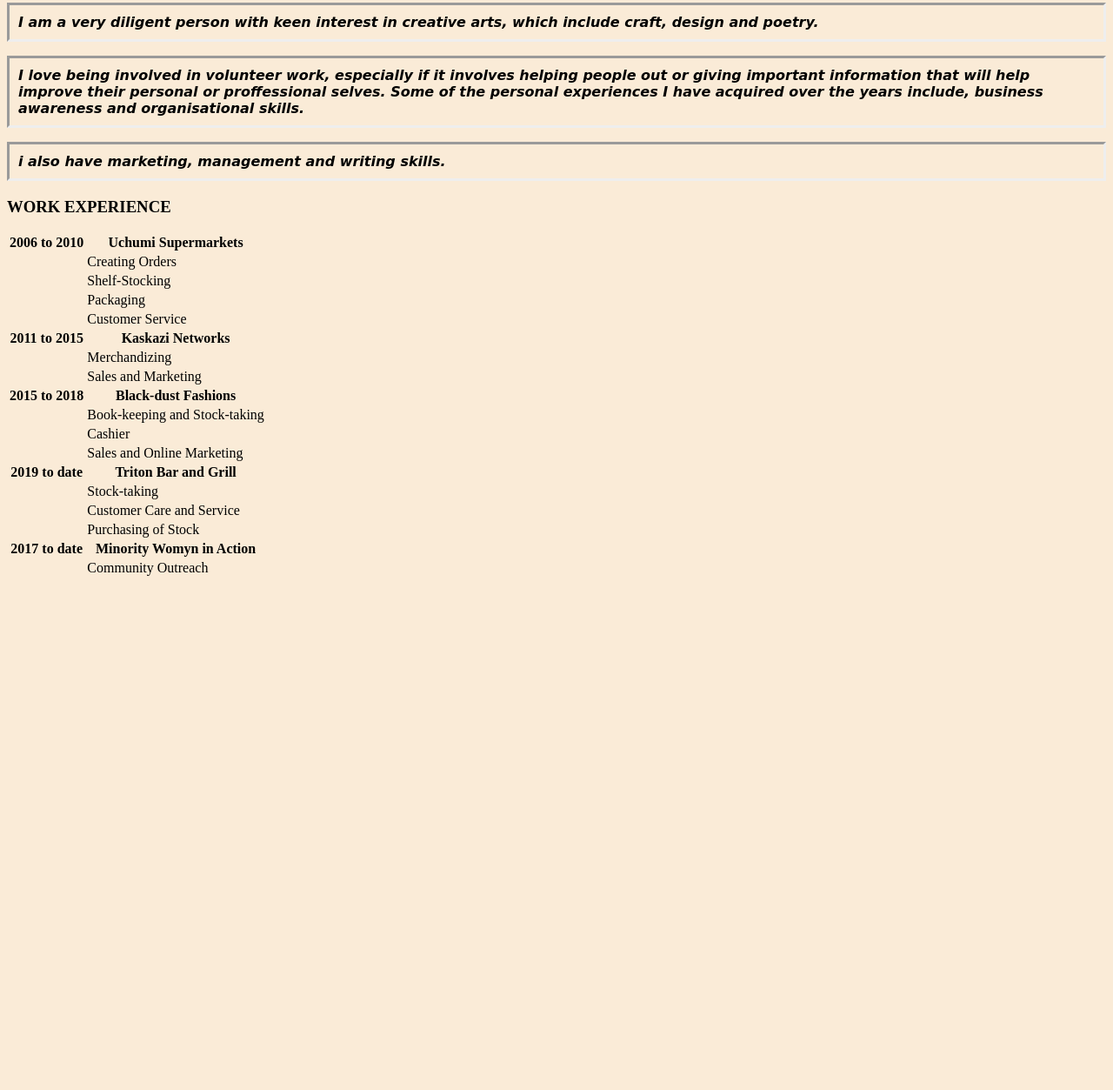
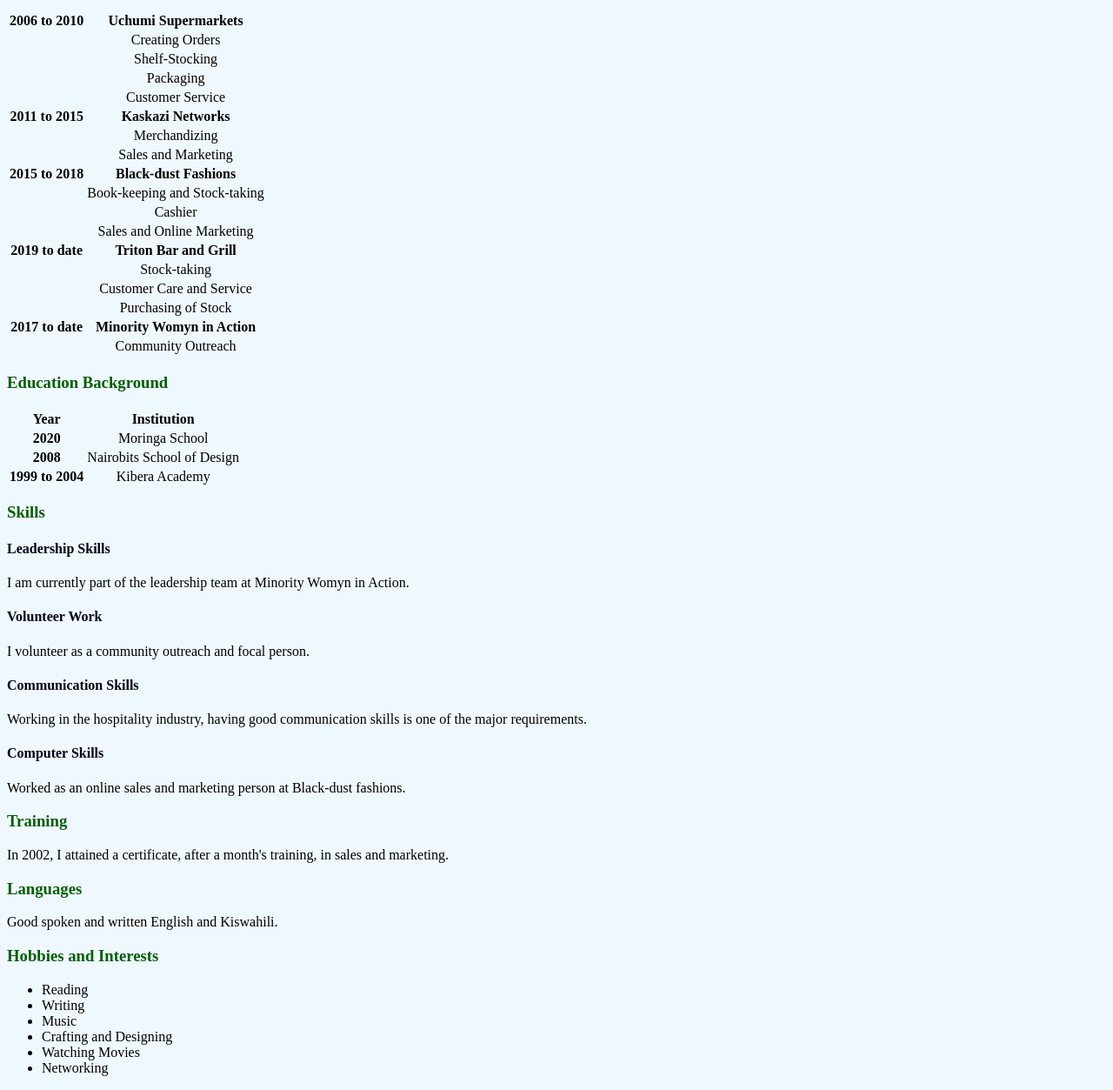
Before and after one commit to millywayne/INFINITY-DESIGNS, a plain HTML site: page Desktop/Resume/index.html in a window 1280 px wide. Shown: the part 546-1799 px from the top of the page at 87% size. Before the commit the page ends 1219 px from the top, so only its background shows below. Drawn offline with Linux system fonts and the light colour scheme; files that its build step writes are made by us from their sources.

Commit message:
final commit

```diff
--- a/Desktop/Resume/index.html
+++ b/Desktop/Resume/index.html
@@ -96,5 +96,46 @@
         <td>Community Outreach</td>
     </tr>
     </table>
+    <h3>Education Background</h3>
+    <table>
+        <tr>
+            <th>Year</th>
+            <th>Institution</th>
+        </tr>
+        <tr>
+            <th>2020</th>
+            <td>Moringa School</td>
+        </tr>
+        <tr>
+            <th>2008</th>
+            <td>Nairobits School of Design</td>
+        </tr>
+        <tr>
+            <th>1999 to 2004</th>
+            <td>Kibera Academy</td>
+        </tr>
+    </table>
+    <h3>Skills</h3>
+    <h4>Leadership Skills</h4>
+    <p>I am currently part of the leadership team at Minority Womyn in Action.</p>
+    <h4>Volunteer Work</h4>
+    <p>I volunteer as a community outreach and focal person.</p>
+    <h4>Communication Skills</h4>
+    <p>Working in the hospitality industry, having good communication skills is one of the major requirements.</p>
+    <h4>Computer Skills</h4>
+    <p>Worked as an online sales and marketing person at Black-dust fashions.</p>
+    <h3>Training</h3>
+    <p>In 2002, I attained a certificate, after a month's training, in sales and marketing.</p>
+    <h3>Languages</h3>
+    <p>Good spoken and written English and Kiswahili.</p>
+    <h3>Hobbies and Interests</h3>
+    <ul>
+        <li>Reading</li>
+        <li>Writing</li>
+        <li>Music</li>
+        <li>Crafting and Designing</li>
+        <li>Watching Movies</li>
+        <li>Networking</li>
+    </ul>
 </body>
 </html>
--- /dev/null
+++ b/Desktop/Resume/styles.css
@@ -0,0 +1,20 @@
+body{
+    background-color: aliceblue;
+}
+h4{
+    color: rgb(0, 0, 22);
+    font-weight: bold;
+}
+h3{
+    color: rgb(3, 94, 3);
+    font-weight: bolder;
+}
+td{
+    text-align: center;
+    font-weight: inherit;
+}
+p{
+    width: 60%;
+    height: 100%;
+    font-family: serif;
+}
```
Also changed, not shown: 1 other file.
